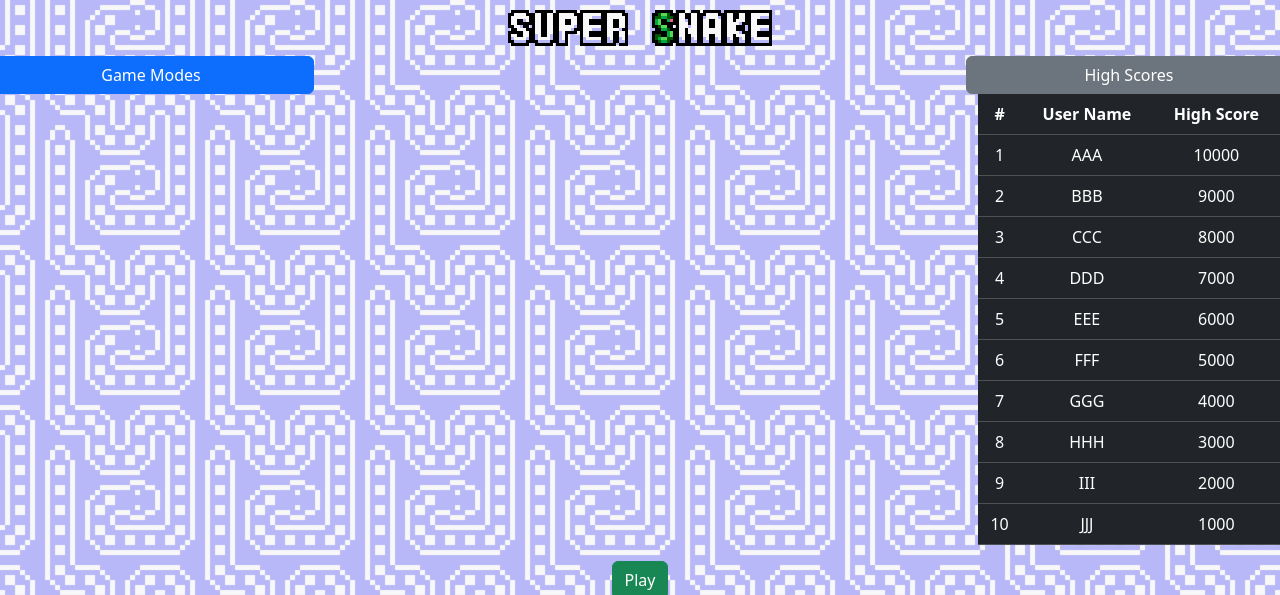
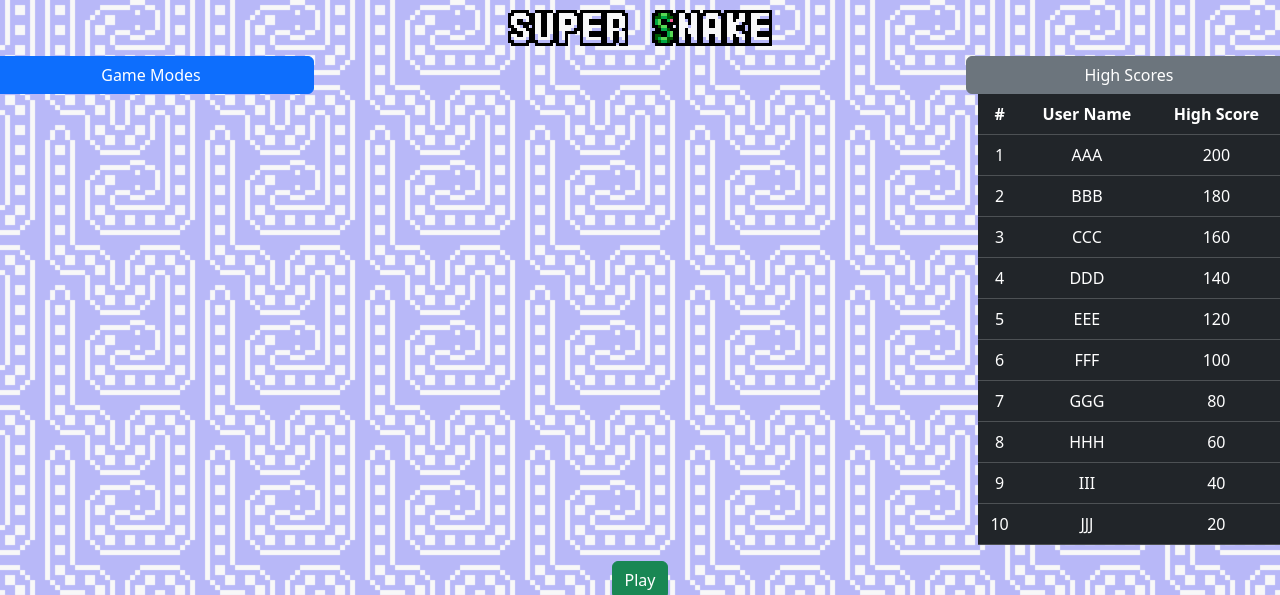
Before and after one commit to MoodyMakai/Cos420Ceagulls, a React (Vite) app: page / in a window 1280 px wide. Both pictures are taken after a click on the button "High Scores". Shown: the top 595 px of the page. Built offline with nearby package versions, Linux system fonts and the light colour scheme.

Commit message:
Divided all default high scores by 50

```diff
--- a/src/App.tsx
+++ b/src/App.tsx
@@ -65,52 +65,52 @@ function App() {
                       <tr>
                         <td>1</td>
                         <td>AAA</td>
-                        <td>10000</td>
+                        <td>200</td>
                       </tr>
                       <tr>
                         <td>2</td>
                         <td>BBB</td>
-                        <td>9000</td>
+                        <td>180</td>
                       </tr>
                       <tr>
                         <td>3</td>
                         <td>CCC</td>
-                        <td>8000</td>
+                        <td>160</td>
                       </tr>
                       <tr>
                         <td>4</td>
                         <td>DDD</td>
-                        <td>7000</td>
+                        <td>140</td>
                       </tr>
                       <tr>
                         <td>5</td>
                         <td>EEE</td>
-                        <td>6000</td>
+                        <td>120</td>
                       </tr>
                       <tr>
                         <td>6</td>
                         <td>FFF</td>
-                        <td>5000</td>
+                        <td>100</td>
                       </tr>
                       <tr>
                         <td>7</td>
                         <td>GGG</td>
-                        <td>4000</td>
+                        <td>80</td>
                       </tr>
                       <tr>
                         <td>8</td>
                         <td>HHH</td>
-                        <td>3000</td>
+                        <td>60</td>
                       </tr>
                       <tr>
                         <td>9</td>
                         <td>III</td>
-                        <td>2000</td>
+                        <td>40</td>
                       </tr>
                       <tr>
                         <td>10</td>
                         <td>JJJ</td>
-                        <td>1000</td>
+                        <td>20</td>
                       </tr>
               </tbody>
             </table>
```
